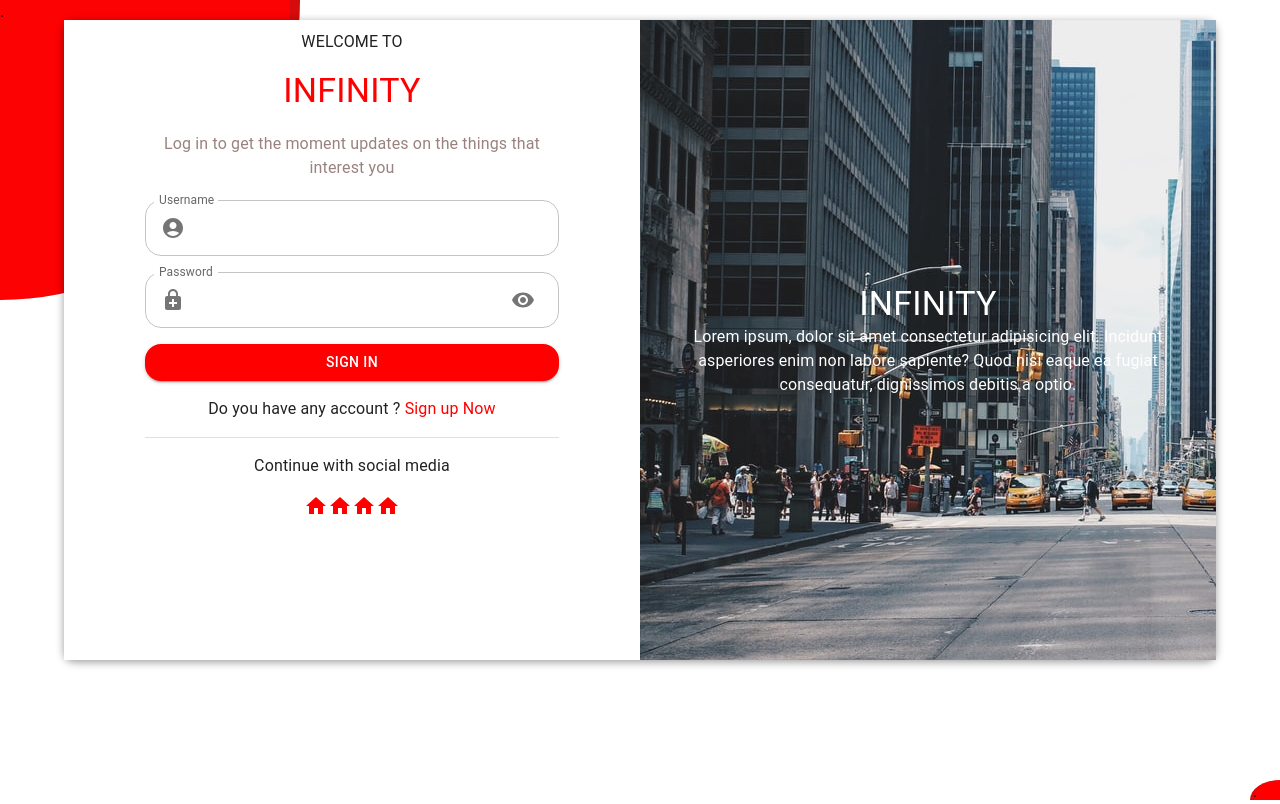
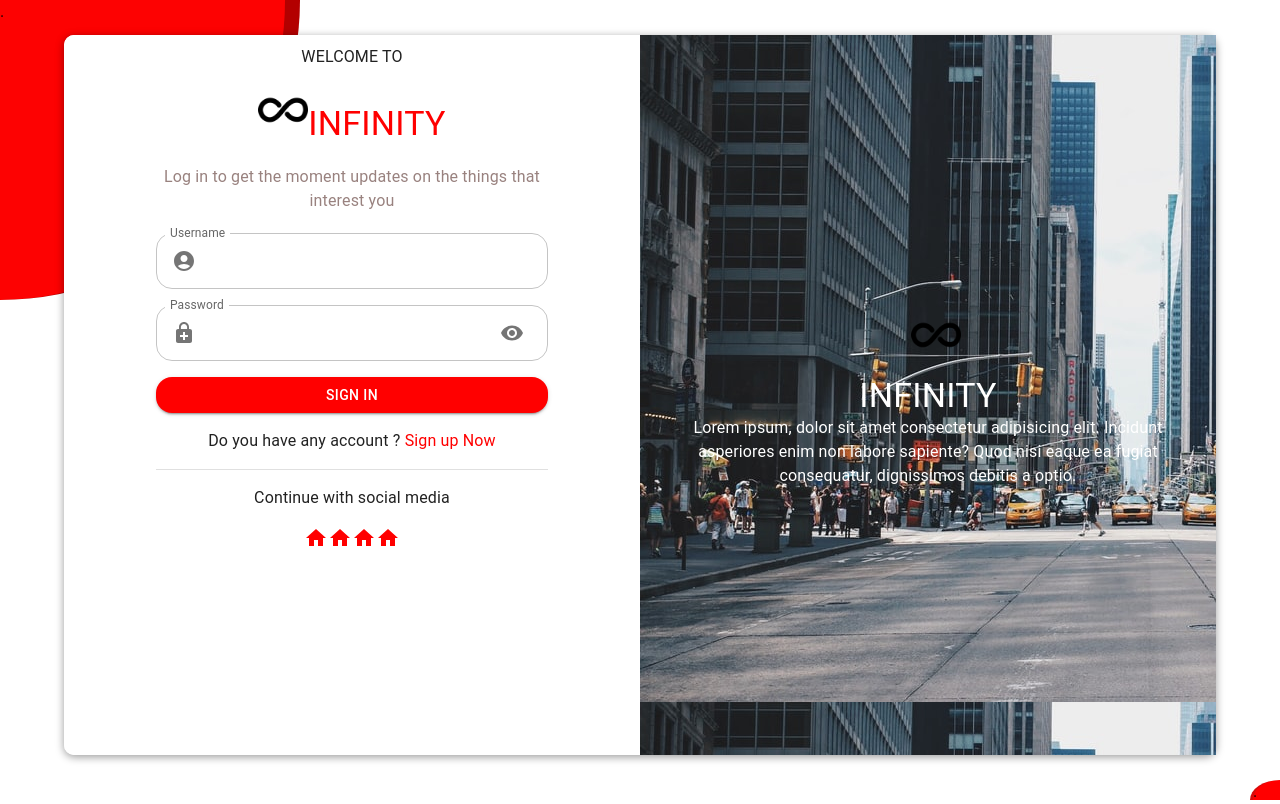
Before and after one commit to Cedric921/react_login_2, a React (Create React App) app: page / in a window 1280 px wide. Built offline with nearby package versions, Linux system fonts and the light colour scheme; the HTML template or start-up script is replaced by a standard one.

Commit message:
ajust some  design to login, some margin

```diff
--- a/src/components/Login.js
+++ b/src/components/Login.js
@@ -14,30 +14,30 @@ import {
   InputAdornment,
   IconButton,
   Divider,
-
 } from '@mui/material'
-import Visibility from '@mui/icons-material/Visibility';
-import VisibilityOff from '@mui/icons-material/VisibilityOff';
-import AccountCircle from '@mui/icons-material/AccountCircle';
-import SvgIcon from '@mui/material/SvgIcon';
-import EnhancedEncryptionIcon from '@mui/icons-material/EnhancedEncryption';
-import ImageBg from './../assets/bg.jpg';
+import Visibility from '@mui/icons-material/Visibility'
+import VisibilityOff from '@mui/icons-material/VisibilityOff'
+import AccountCircle from '@mui/icons-material/AccountCircle'
+import SvgIcon from '@mui/material/SvgIcon'
+import EnhancedEncryptionIcon from '@mui/icons-material/EnhancedEncryption'
+import ImageBg from './../assets/bg.jpg'
+import infinite from './../assets/infinite.png'
 //import { createTheme, ThemeProvider, styled } from '@mui/material/styles';
 
 const Login = () => {
-  const [values, setValues] = React.useState({
+  const [values, setValues] = useState({
     username: '',
     password: '',
     showPassword: false,
-  });
+  })
 
   function HomeIcon(props) {
-  return (
-    <SvgIcon {...props}>
-      <path d="M10 20v-6h4v6h5v-8h3L12 3 2 12h3v8z" />
-    </SvgIcon>
-  );
-}
+    return (
+      <SvgIcon {...props}>
+        <path d='M10 20v-6h4v6h5v-8h3L12 3 2 12h3v8z' />
+      </SvgIcon>
+    )
+  }
 
   const handleChange = (prop) => (event) => {
     setValues({ ...values, [prop]: event.target.value })
@@ -63,8 +63,8 @@ const Login = () => {
           container
           sx={{
             bgcolor: 'white',
-            height: '80vh',
-            margin: '20px',
+            height: '90vh',
+            margin: '35px',
             mx: 'auto',
             textAlign: 'center',
             borderRadius: '10px',
@@ -78,7 +78,8 @@ const Login = () => {
             sx={{
               bgcolor: 'white',
               textAlign: 'center',
-              px: '7%',
+              borderRadius: '10px',
+              px: '8%',
               py: '10px',
             }}
           >
@@ -96,6 +97,7 @@ const Login = () => {
                   color: 'red',
                 }}
               >
+                <img src={infinite} alt='mon_logo' className='monLogo' />
                 INFINITY
               </Typography>
               <Typography
@@ -111,11 +113,11 @@ const Login = () => {
 
               <FormControl
                 sx={{ m: 1, p: 0, width: '100%' }}
-                variant='outlined'
+                //variant='outlined'
               >
                 <InputLabel htmlFor='outlined-adornment-password'>
                   Username
-                </InputLabel>
+              </InputLabel>
                 <OutlinedInput
                   id='outlined-adornment'
                   sx={{
@@ -228,7 +230,14 @@ const Login = () => {
               </Box>
             </Stack>
           </Grid>
-          <Grid item xs={12} md={6} sx={{}}>
+          <Grid
+            item
+            xs={12}
+            md={6}
+            sx={{
+              borderRadius: '10px',
+            }}
+          >
             <Stack
               sx={{
                 display: 'flex',
@@ -236,6 +245,7 @@ const Login = () => {
                 justifyContent: 'center',
                 width: '100%',
                 height: '100%',
+
                 backgroundImage: `url(${ImageBg})`,
                 my: 0,
                 mx: 0,
@@ -244,6 +254,14 @@ const Login = () => {
                 py: '1%',
               }}
             >
+              <Box
+                sx={{
+                  width: '50px',
+                  p: 1,
+                }}
+              >
+                <img src={infinite} alt='mon_logo' className='monLogo' />
+              </Box>
               <Typography
                 variant='h4'
                 component='h4'
@@ -273,4 +291,4 @@ const Login = () => {
   )
 }
 
-export default Login;
+export default Login
--- a/src/index.css
+++ b/src/index.css
@@ -1,143 +1,20 @@
-/*
-
-.log{
-  display: flex;
-  align-items: flex-start;
-  width: 48%;
-}
-
-.log h3{
-  padding-left: 10px;
-  color: rgb(59, 54, 54);
-}
-.image{
-  width: 48%;
-  padding: 10px;
-}
-.image img{
-  max-width: 100%;
-  display: block;
-}
-
-
-.App {
-  margin: 10vh auto;
-  padding: 0;
-  background-color: beige;
-  width: 60%;
-  display: flex;
-  align-items: center;
-}
-
-
-.App .formGroup {
-  max-width: 99%;
-  padding: 10px;
-}
-
-.App .btn2 {
-  display: inline-block;
-  width: 48%;
-  text-align: right;
-}
-
-a {
-  text-decoration: none;
-  color: rgb(253, 1, 106);
-}
-
-#term {
-  display: inline-block;
-  padding: 0;
-  margin: 0;
-  width: auto;
-  color: rgb(253, 1, 106);
-  background-color: rgb(253, 1, 106);
-}
-.term {
+body{
   font-size: 14px;
 }
-
-.App input {
-  background-color: rgb(226, 218, 208);
-  color: rgb(172, 159, 166);
-  width: 95%;
-  border: none;
-  margin: auto;
-  padding: 10px;
-}
-
-.App TextField {
-  width: 95%;
-  border: none;
-  margin: 10px auto;
-  padding: 10px;
-  display: block;
-}
-
-.App .btn1 {
-  background-color: rgb(253, 1, 106);
-  display: inline-block;
-  width: 48%;
-  color: aliceblue;
-}
-
-.App p {
-  background-color: rgb(85, 95, 95);
-}
-
-
-
-@media screen and (max-width: 768px) {
-  .App {
-    flex-direction: column-reverse;
-    padding: 10px;
-    width: 90%;
-    margin: auto;
-  }
-  .log {
-    width: auto;
-  }
-  .image {
-    padding: 40px 0 0 0;
-  }
-  .App .btn1 {
-    width: 100%;
-    margin: 30px auto;
-  }
-  .App .btn2 {
-    width: 100%;
-    margin: auto;
-  }
-}
-
-@media screen and (max-width: 768px) {
-  .image {
-    width: 35%;
-  }
-}
-
-@media  screen and (max-width: 768px){
-  .log h3{
-    text-align: center;
-  }
-}
-
-*/
 .circle{
-  position: absolute;
+  position:fixed;
   top: 0;
   left: 0;
   z-index: -999;
   background-color: rgb(253, 2, 2);
-  border-right: 10px solid rgb(214, 11, 11);
+  border-right: 15px solid rgb(179, 0, 0);
   width: 300px;
   height: 300px;
   border-bottom-right-radius:100%;
 }
 
 .circle2{
-  position: absolute;
+  position: fixed;
   bottom: 0;
   right: 0;
   z-index: -999;
@@ -147,3 +24,7 @@ a {
   height: 20px;
   border-radius: 150% 0 0 0;
 }
+
+.monLogo{
+  width: 50px;
+}
```
Also changed, not shown: src/assets/infinite.png (added).
